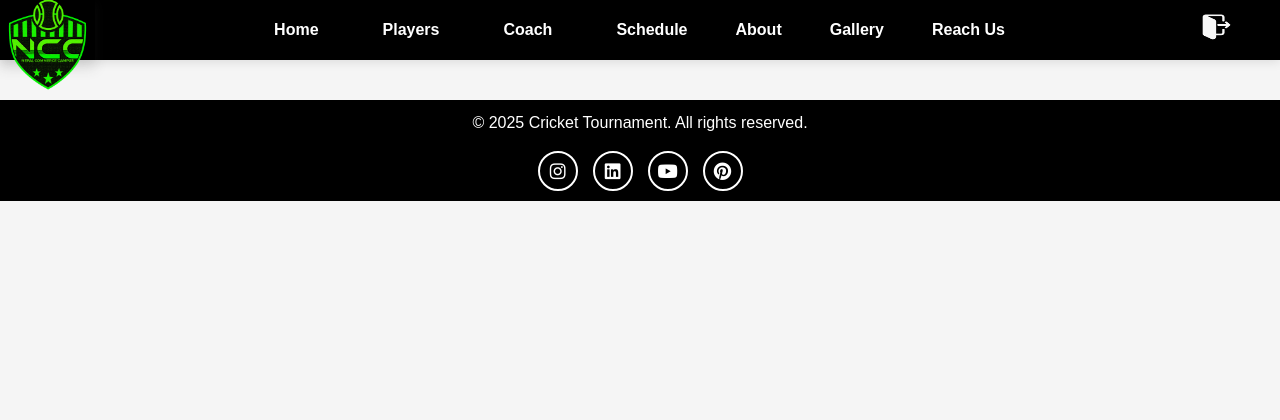
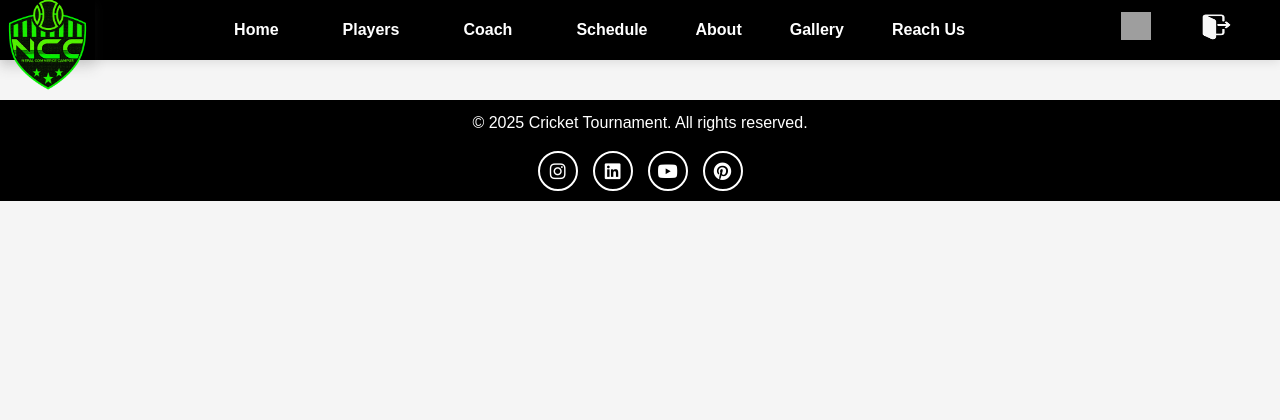
Before and after one commit to regmiaashish/cricket-management-system, a Django app: page /tournament/test/ in a window 1280 px wide. Shown: the top 420 px of the page. Run offline with Django 5.2, Linux system fonts and the light colour scheme; grey boxes are pictures that could not be loaded.

Commit message:
enhance the UI

```diff
--- a/tournament/templates/tournament/base.html
+++ b/tournament/templates/tournament/base.html
@@ -67,8 +67,10 @@
                 <li><a href="{% url 'contact' %}">Reach Us</a></li>
             </ul>
             <ul class="navbar-nav ml-auto">
-                <li class="nav-item"><a href="{% url 'logout' %}" class="nav-link"><img
-                            src="{% static 'tournament/images/logout1.png'%}" height="28px" width="30px"></a></li>
+                <li class="nav-item"><a href="#" class="nav-link"><img
+                            src="{% static 'tournament/images/shop.png'%}" height="28px" width="30px"></a></li>
+                            <li class="nav-item"><a href="{% url 'logout' %}" class="nav-link"><img
+                                src="{% static 'tournament/images/logout1.png'%}" height="28px" width="30px"></a></li>
             </ul>
         </nav>
     </header>
```
